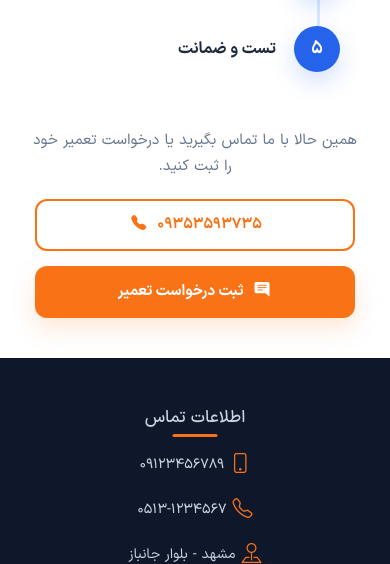
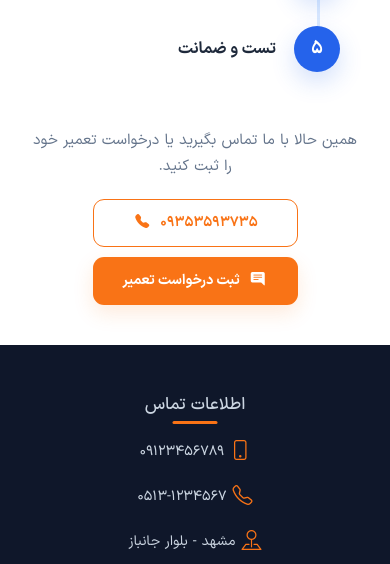
Before and after one commit to Fs310/acharin, a Django app: page / in a window 390 px wide. Shown: the part 3780-4344 px from the top of the page. Run offline with Django 5.2, Linux system fonts and the light colour scheme; data that the repository does not hold is empty; some libraries are stand-ins or nearby versions.

Commit message:
Unify Home CTA with site-wide CTA style

```diff
--- a/static/css/overrides.css
+++ b/static/css/overrides.css
@@ -5,18 +5,14 @@
 
 /* ===================== پایه و دسکتاپ ===================== */
 
-/* فقط سکشن هیرو باید حداقل ارتفاع صفحه را داشته باشد.
-   بقیه سکشن‌های .main نباید هرکدام یک صفحه کامل ارتفاع بگیرند. */
 .main:not(.slider_section) {
     min-height: auto;
 }
 
-/* تصویر هیرو در دسکتاپ کشیده نشود. */
 .slider_section .hero-img {
     object-fit: cover;
 }
 
-/* جلوگیری از اثر ناخواسته قانون عمومی a در style.css روی هدر */
 .header_section .nav-link,
 .header_section .navbar-brand {
     display: block;
@@ -24,8 +20,6 @@
 
 /* ===================== صفحه اصلی — کارت‌ها ===================== */
 
-/* وقتی تعداد کارت‌ها کمتر از ظرفیت ردیف است، کارت‌ها وسط‌چین بمانند
-   و به‌صورت غیرضروری تمام عرض صفحه را نگیرند. */
 .service_section .service-content,
 .client_section .client-content,
 .news_section .news-content {
@@ -37,9 +31,66 @@
     max-width: 340px;
 }
 
+/* ===================== CTA مشترک سایت ===================== */
+
+/* CTA پایین Home دقیقاً از همان زبان بصری CTA صفحات خدمات و مجله استفاده می‌کند. */
+.service-cta .cta-content .btn-box,
+.blog-cta .cta-content .btn-box,
+.order_section .action-btn {
+    display: flex;
+    flex-direction: row;
+    align-items: center;
+    justify-content: center;
+    gap: 14px;
+}
+
+.service-cta .btn-box .form-btn,
+.service-cta .btn-box .tel-btn,
+.blog-cta .btn-box .form-btn,
+.blog-cta .btn-box .tel-btn,
+.order_section .action-btn .form-btn,
+.order_section .action-btn .tel-btn {
+    width: 205px;
+    height: 50px;
+    display: flex;
+    justify-content: center;
+    align-items: center;
+    gap: 8px;
+    border-radius: 11px;
+    text-decoration: none;
+    font-size: 14px;
+    font-weight: 600;
+    transition: transform .25s ease, box-shadow .25s ease;
+}
+
+.service-cta .btn-box .form-btn,
+.blog-cta .btn-box .form-btn,
+.order_section .action-btn .form-btn {
+    background: #f97316;
+    color: #fff;
+    box-shadow: 0 8px 20px rgba(249, 115, 22, .15);
+}
+
+.service-cta .btn-box .tel-btn,
+.blog-cta .btn-box .tel-btn,
+.order_section .action-btn .tel-btn {
+    background: #fff;
+    color: #f97316;
+    border: 1.5px solid #f97316;
+    box-shadow: none;
+}
+
+.service-cta .btn-box .form-btn:hover,
+.service-cta .btn-box .tel-btn:hover,
+.blog-cta .btn-box .form-btn:hover,
+.blog-cta .btn-box .tel-btn:hover,
+.order_section .action-btn .form-btn:hover,
+.order_section .action-btn .tel-btn:hover {
+    transform: translateY(-2px);
+}
+
 /* ===================== فوتر ===================== */
 
-/* قوانین عمومی style.css برای a باید فقط روی خود فوتر اعمال شوند. */
 .footer_section p,
 .footer_section a {
     line-height: 1.9;
@@ -67,6 +118,18 @@
 
 /* ===================== اطلاعات صفحه ثبت نظر ===================== */
 
+@media (max-width: 992px) {
+    .order_section .action-btn {
+        gap: 10px;
+    }
+
+    .order_section .action-btn .form-btn,
+    .order_section .action-btn .tel-btn {
+        width: 185px;
+        height: 50px;
+    }
+}
+
 @media (max-width: 576px) {
     .review-service-info {
         grid-template-columns: repeat(2, minmax(0, 1fr));
@@ -81,7 +144,6 @@
         padding: 13px 14px;
     }
 
-    /* خلاصه فاکتور: دو در دو در موبایل */
     .invoice-summary {
         grid-template-columns: repeat(2, minmax(0, 1fr));
     }
@@ -119,7 +181,6 @@
         font-size: 13px;
     }
 
-    /* جدول‌ها روی موبایل از کادر بیرون نمی‌زنند */
     .invoices-table-wrapper,
     .invoice-table-wrapper,
     .orders-table-wrapper {
@@ -133,7 +194,6 @@
         min-width: 650px;
     }
 
-    /* فاصله‌های افقی صفحات */
     .service-detail,
     .blog-detail,
     .client-section {
@@ -174,6 +234,19 @@
     .blog-grid {
         gap: 14px;
     }
+
+    /* Home: CTA پایانی در موبایل همان الگوی مشترک صفحات دیگر را حفظ می‌کند. */
+    .order_section .action-btn {
+        flex-direction: column;
+        width: 100%;
+        gap: 10px;
+    }
+
+    .order_section .action-btn .form-btn,
+    .order_section .action-btn .tel-btn {
+        width: min(100%, 205px);
+        height: 48px;
+    }
 }
 
 @media (max-width: 390px) {
```
